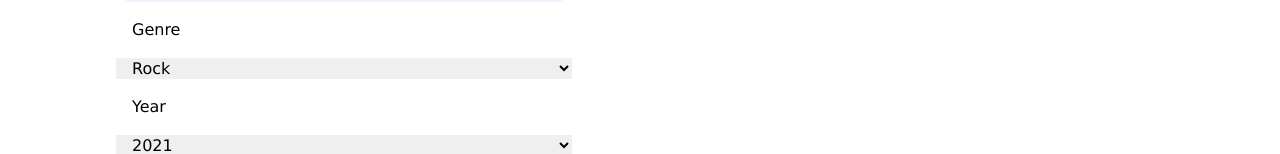
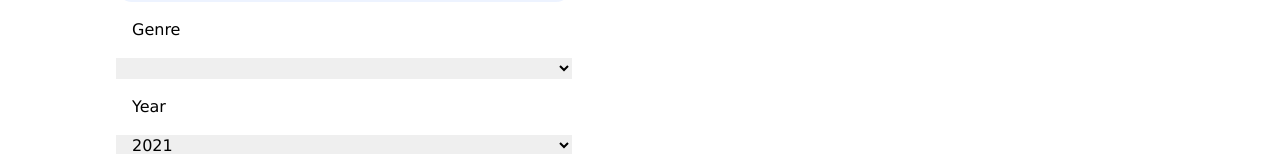
Before and after one commit to andrewneilclarke/music-library-react, a React (Create React App) app: page /add in a window 1280 px wide. Shown: the part 448-602 px from the top of the page. Built offline with nearby package versions, Linux system fonts and the light colour scheme.

Commit message:
added blank genre and empty display field

```diff
--- a/src/components/Addform.js
+++ b/src/components/Addform.js
@@ -87,6 +87,7 @@ const Addform = ({ onSubmit, pageTitle, artists }) => {
 
                     <label>Genre</label>
                     <select name="genre" id="genre" className="border-gray-600" value={formik.values.genre} onChange={formik.handleChange}>
+                        <option value=""></option>
                         <option value="Rock">Rock</option>
                         <option value="Pop">Pop</option>
                         <option value="Classical">Classical</option>
--- a/src/components/Library.js
+++ b/src/components/Library.js
@@ -13,9 +13,9 @@ const Library = ({ tracks, handleDelete, handleEdit }) => {
                             <div className="flex-1 truncate">
                                 <div className="flex items-center space-x-3">
                                     <h3 className="text-gray-900 text-sm font-medium truncate">{item.title}</h3>
-                                    <span className="flex-shrink-0 inline-block px-2 py-0.5 text-green-800 text-xs font-medium bg-green-100 rounded-full">
+                                    {item.genre ? <span className="flex-shrink-0 inline-block px-2 py-0.5 text-green-800 text-xs font-medium bg-green-100 rounded-full">
                                         {item.genre}
-                                    </span>
+                                    </span> : null}
                                 </div>
                                 <p className="mt-1 text-gray-900 text-sm truncate">{item.artist}</p>
                                 <p className="mt-1 text-gray-500 text-sm truncate">{item.album}<br /><span>{item.year}</span></p>
```
